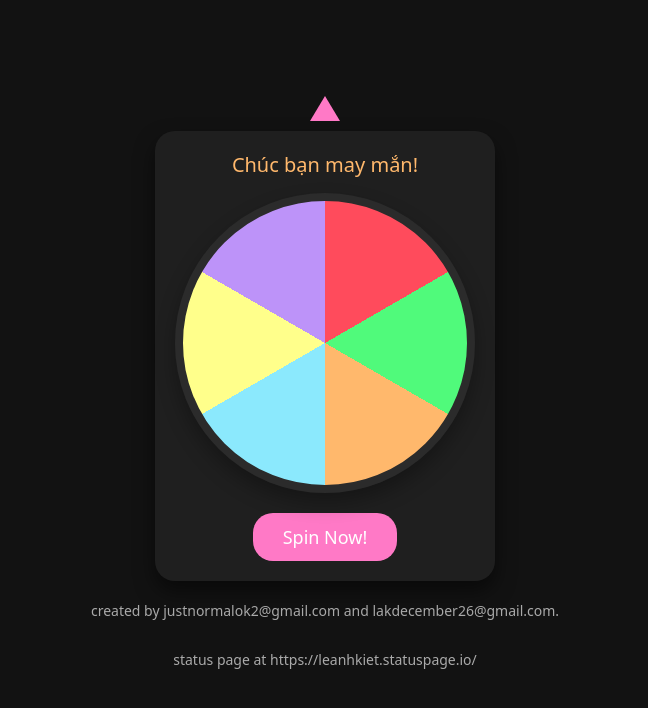
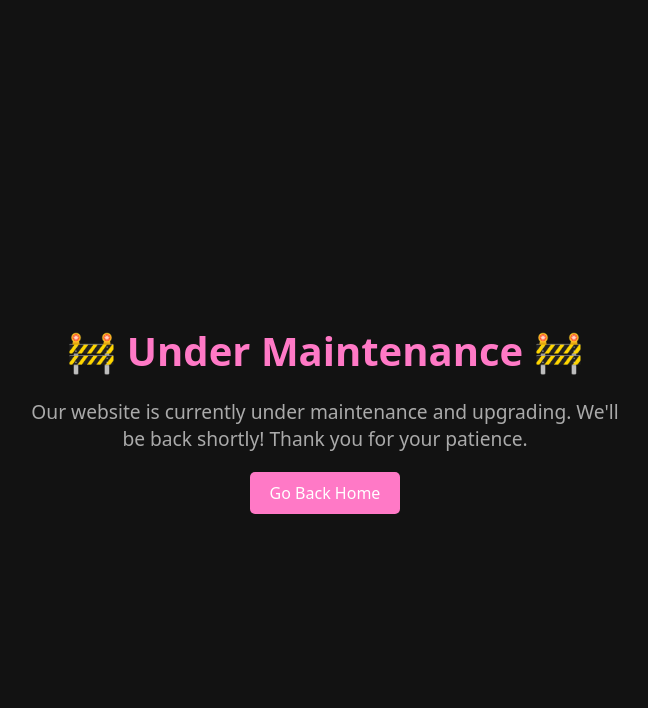
Before and after one commit to JustnormalOk/kietluan, a plain HTML site: page index.html in a window 1280 px wide. Shown: the whole page, without its empty margins (315-963 px from the left). Drawn offline with Linux system fonts and the light colour scheme.

Commit message:
Updating...

```diff
--- a/index.html
+++ b/index.html
@@ -3,124 +3,58 @@
 <head>
     <meta charset="UTF-8">
     <meta name="viewport" content="width=device-width, initial-scale=1.0">
-    <title>Modern Spin Wheel</title>
+    <title>Under Maintenance</title>
     <style>
-        * {
-            box-sizing: border-box;
+        body {
+            font-family: system-ui, -apple-system, BlinkMacSystemFont, "Segoe UI", Roboto, "Helvetica Neue", Arial, sans-serif;
             margin: 0;
             padding: 0;
-            font-family: system-ui, -apple-system, BlinkMacSystemFont, 'Segoe UI', Roboto, Oxygen, Ubuntu, Cantarell, 'Open Sans', 'Helvetica Neue', sans-serif;
-        }
-
-        body {
-            background-color: #121212;
-            color: #fff;
             height: 100vh;
             display: flex;
             justify-content: center;
             align-items: center;
-            flex-direction: column;
-            overflow: hidden;
+            background-color: #121212;
+            color: #fff;
+            text-align: center;
         }
 
-        .wheel-container {
-            text-align: center;
-            background-color: #1f1f1f;
-            border-radius: 20px;
-            padding: 20px;
-            box-shadow: 0 10px 20px rgba(0, 0, 0, 0.5);
-            position: relative;
+        .container {
+            max-width: 600px;
         }
 
-        .wheel {
-            width: 300px;
-            height: 300px;
-            border-radius: 50%;
-            border: 8px solid #2b2b2b;
-            background: conic-gradient(
-                #ff4b5c 0deg 60deg, /* Unlucky */
-                #50fa7b 60deg 120deg, /* Lucky */
-                #ffb86c 120deg 180deg, /* Unlucky */
-                #8be9fd 180deg 240deg, /* Lucky */
-                #ffff8b 240deg 300deg, /* Unlucky */
-                #bd93f9 300deg 360deg /* Lucky */
-            );
-            transition: transform 4s cubic-bezier(0.17, 0.67, 0.83, 0.67);
-            box-shadow: 0 10px 20px rgba(0, 0, 0, 0.3);
-            position: relative;
+        h1 {
+            font-size: 2.5rem;
+            margin-bottom: 20px;
+            color: #ff79c6;
         }
 
-        .arrow {
-            width: 0;
-            height: 0;
-            border-left: 15px solid transparent;
-            border-right: 15px solid transparent;
-            border-bottom: 25px solid #ff79c6;
-            position: absolute;
-            top: -35px;
-            left: 50%;
-            transform: translateX(-50%);
-            z-index: 10;
+        p {
+            font-size: 1.2rem;
+            margin-bottom: 30px;
+            color: #aaaaaa;
         }
 
-        .spin-button {
-            margin-top: 20px;
-            padding: 12px 30px;
+        .button {
+            padding: 10px 20px;
+            font-size: 1rem;
+            border: none;
+            border-radius: 5px;
             background-color: #ff79c6;
             color: #fff;
-            border: none;
-            border-radius: 20px;
             cursor: pointer;
-            font-size: 18px;
-            transition: background-color 0.3s;
-            outline: none;
+            text-decoration: none;
         }
 
-        .spin-button:hover {
+        .button:hover {
             background-color: #ff4b5c;
-        }
-
-        .message {
-            margin-bottom: 15px;
-            font-size: 20px;
-            color: #ffb86c;
-        }
-
-        .credits {
-            margin-top: 20px;
-            font-size: 14px;
-            color: #aaaaaa;
-        }
-        .status {
-            margin-top: 30px;
-            font-size: 14px;
-            color: #aaaaaa;
         }
     </style>
 </head>
 <body>
-    <div class="wheel-container">
-        <div class="message">Chúc bạn may mắn!</div>
-        <div class="arrow"></div>
-        <div class="wheel" id="wheel"></div>
-        <button class="spin-button" onclick="spin()">Spin Now!</button>
+    <div class="container">
+        <h1>🚧 Under Maintenance 🚧</h1>
+        <p>Our website is currently under maintenance and upgrading. We'll be back shortly! Thank you for your patience.</p>
+        <a href="index.html" class="button">Go Back Home</a>
     </div>
-    <div class="credits">created by justnormalok2@gmail.com and lakdecember26@gmail.com.</div>
-    <div class="status">status page at https://leanhkiet.statuspage.io/</div>
-
-    <script>
-        function spin() {
-            const wheel = document.getElementById('wheel');
-            let randomDegree = Math.floor(Math.random() * 360) + 3600; // 3600 for multiple spins
-            wheel.style.transform = `rotate(${randomDegree}deg)`;
-
-            // Show a pop-up message after the spin
-            setTimeout(() => {
-                const outcomes = ['Lucky 🍀', 'Unlucky 😔', 'Lucky 🍀', 'Unlucky 😔', 'Lucky 🍀', 'Unlucky 😔'];
-                const selectedOutcome = outcomes[Math.floor((randomDegree % 360) / 60)];
-                alert(`You got: ${selectedOutcome}`);
-            }, 4000); // Delay to match the spin animation
-        }
-    </script>
 </body>
 </html>
```
